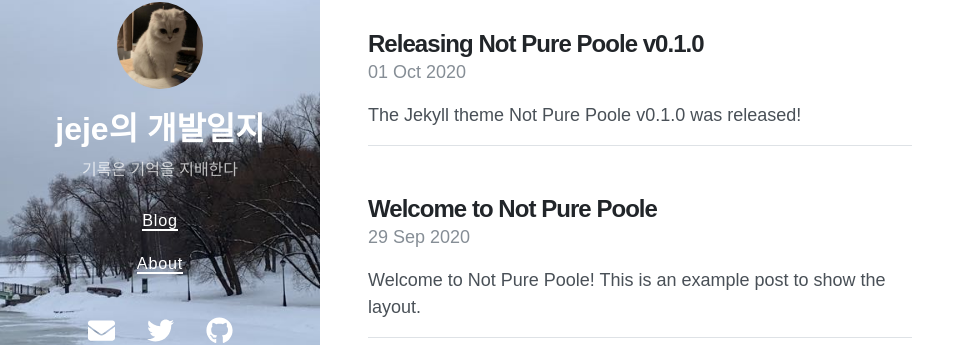
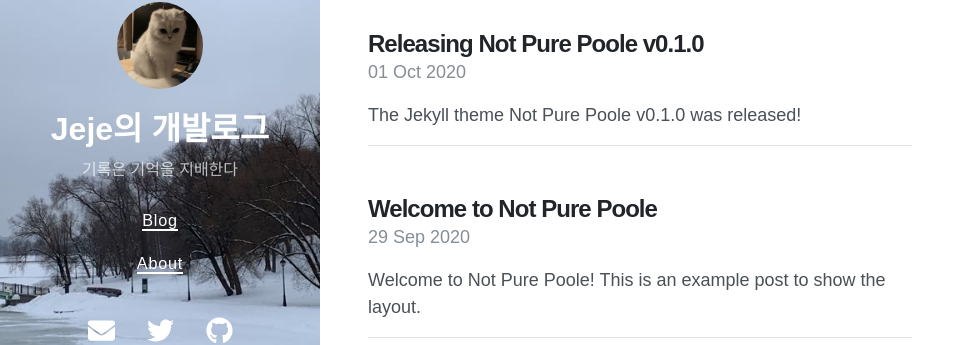
Before and after one commit to JeJe910/JeJe910.github.io, a Jekyll site: the page built from index.html, in a window 1280 px wide. Shown: the part 269-614 px from the top of the page, without its empty margins (0-975 px from the left). Built offline with Jekyll 4.4.1, drawn with Linux system fonts in a browser that asks for light colours; nearby versions of some CDN libraries; the list of posts is cut into pages by our own code.

Commit message:
Update _config.yml

```diff
--- a/_config.yml
+++ b/_config.yml
@@ -1,5 +1,5 @@
 # Setup
-title: jeje의 개발일지
+title: Jeje의 개발로그
 description: 기록은 기억을 지배한다
 url: https://jeje910.github.io
 avatar: /avatar.jpeg
```
